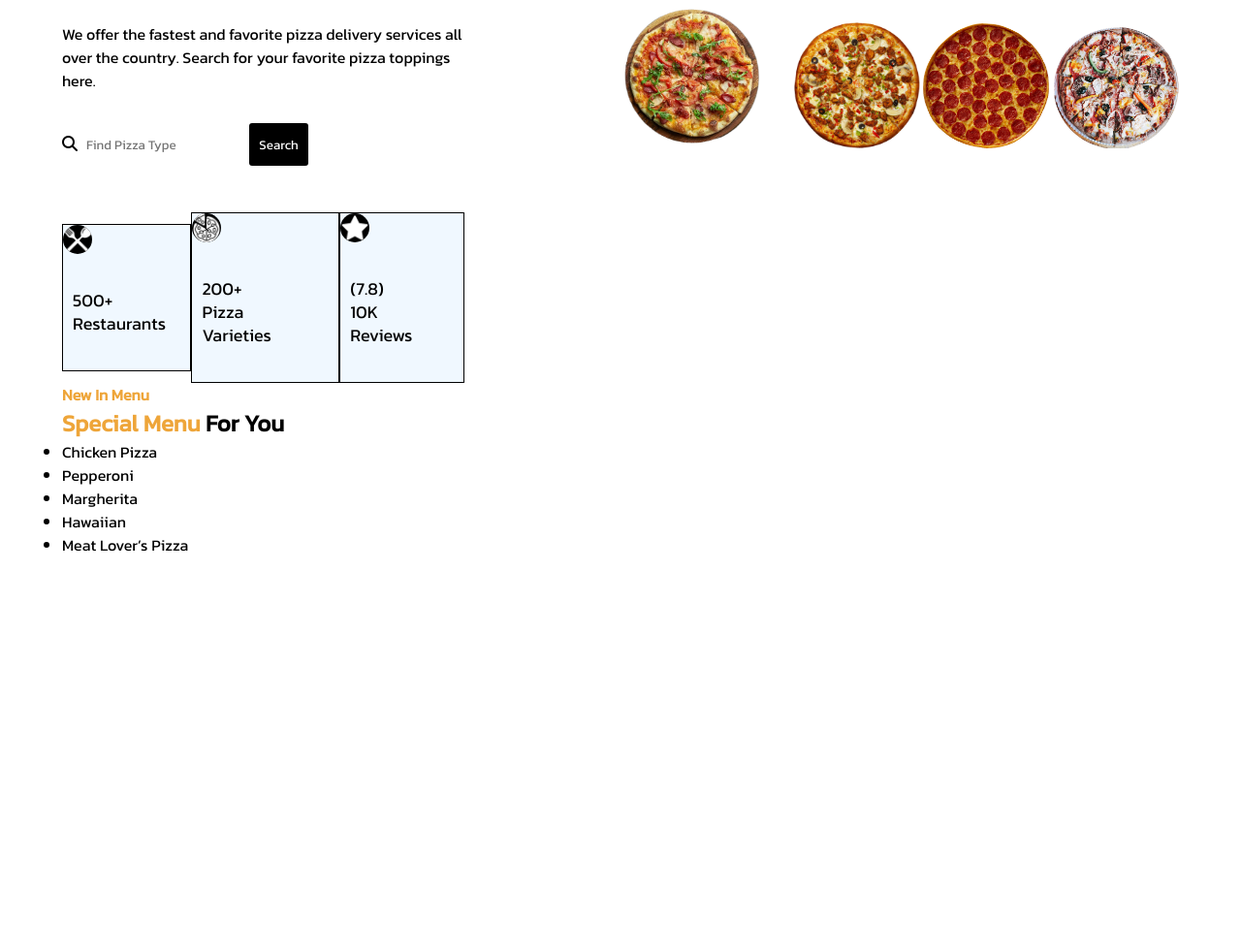
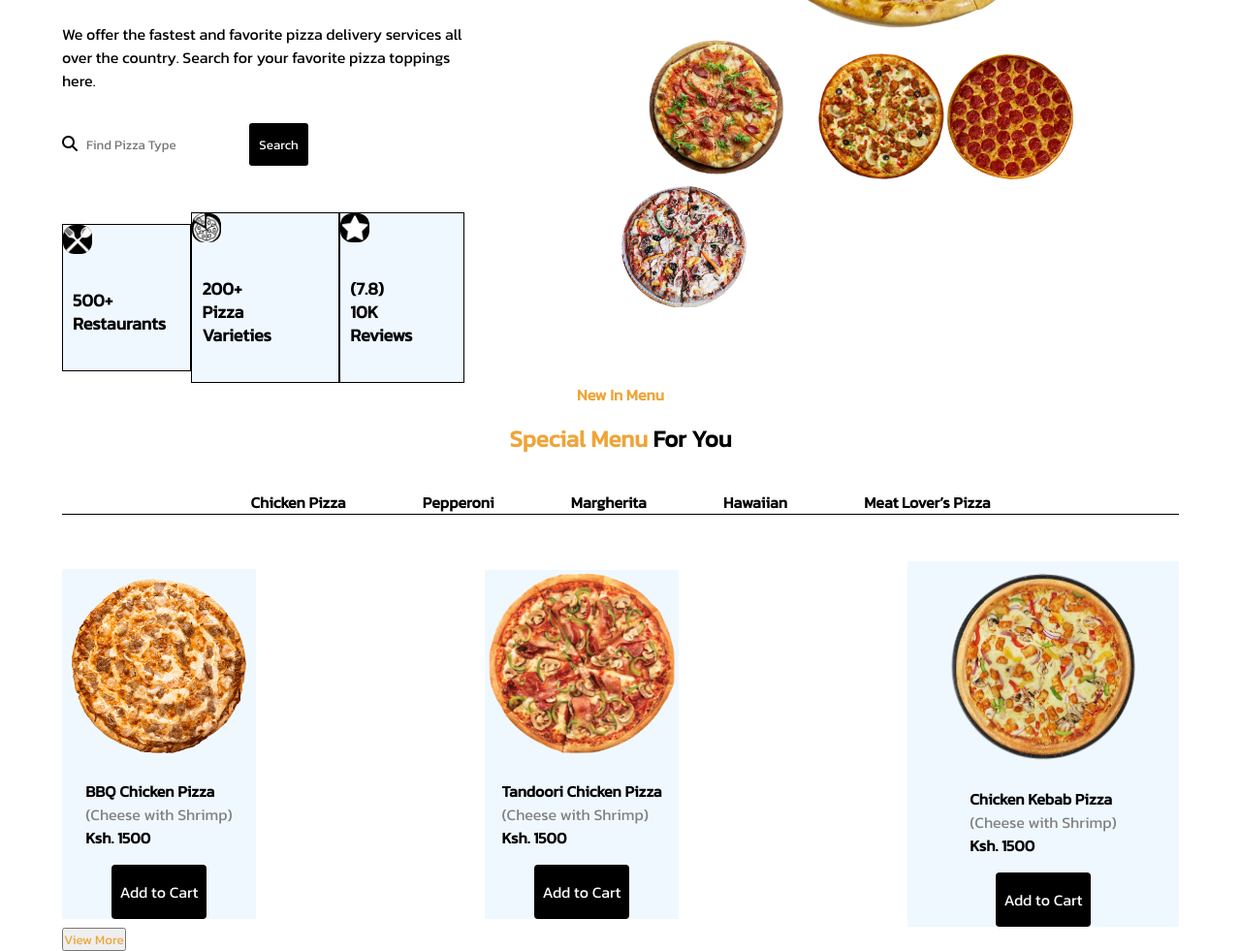
Before and after one commit to hellenjames/Pizzaara-deliveries, a plain HTML site: page index.html in a window 1280 px wide. Shown: the part 487-1468 px from the top of the page at 97% size. Before the commit the page ends 1061 px from the top, so only its background shows below. Drawn offline with Linux system fonts and the light colour scheme.

Commit message:
added some changes on the main part of the project

```diff
--- a/css/sections/header/hero.css
+++ b/css/sections/header/hero.css
@@ -23,6 +23,9 @@
   outline: none;
   margin-left: 0.4em;
 }
+.hero__search{
+    width: 100%;
+}
 .hero__search button {
   background-color: black;
   color: white;
@@ -30,17 +33,18 @@
   padding: 0.9em 0.8em;
   border-radius: 3px;
 }
+.hero__numbers {
+    border: 0.3px solid black;
+    background-color: aliceblue;
+  }
+
 .hero__numbers img {
-  border-radius: 50%;
+  border-radius: 40%;
 }
 
 .hero__content__left img {
   display: flex;
   background-color: black;
-}
-.hero__numbers {
-  border: 0.3px solid black;
-  background-color: aliceblue;
 }
 .hero__numbers__container {
   display: flex;
@@ -50,7 +54,17 @@
 }
 .hero__numbers__container p {
   font-size: 18px;
-  width: 15%;
+  width: 5%;
   justify-items: center;
   padding-left: 10px;
+ font-weight: bolder;
 }
+
+
+.hero__content__right{
+    width: 50%;
+    display: flex;
+    flex-direction: column;
+    align-items: center;
+    margin-top: 2em;
+}
--- a/css/sections/header/nav.css
+++ b/css/sections/header/nav.css
@@ -26,6 +26,7 @@
 .nav__menu li:hover {
   background: #eea539;
   color: aliceblue;
+  cursor:pointer;
 }
 .humberger {
   display: none;
--- a/css/sections/menu.css
+++ b/css/sections/menu.css
@@ -0,0 +1,72 @@
+.text__orange__menu {
+  display: flex;
+  align-items: center;
+  flex-direction: column;
+  justify-content: center;
+  gap: 1em;
+}
+
+.text__orange button {
+  align-items: center;}
+
+
+.text__orange__menu h2 {
+  margin-bottom: 1.5em;
+}
+.menu__li ul li:hover {
+  border-bottom: 3px solid #eea539;
+  padding: 1em;
+  color: #eea539;
+  cursor: pointer;
+}
+
+.menu__li {
+  /* padding: 1em; */
+  border-bottom: 1px solid black;
+}
+.menu__li ul {
+  display: flex;
+  align-items: center;
+  justify-content: space-evenly;
+  width: 80%;
+  margin-bottom: 6em;
+  font-weight: bolder;
+  margin: 0 auto;
+}
+.menu__li ul {
+  list-style: none;
+}
+.menu__images {
+  display: inline-block;
+  align-items: center;
+  justify-content: center;
+  flex-direction: row;
+}
+.menu__images {
+  background-color: aliceblue;
+}
+.menu__images img {
+  border-radius: 60%;
+}
+.menu__amount__container {
+  display: flex;
+  justify-content: space-between;
+  align-items: center;
+  margin-top: 3em;
+
+}
+.menu__amount__container button{
+    background-color: black;
+    color: white;
+    padding: 1em .5em;
+    font-size: 1rem;
+    border-radius: 4px;
+    border: none;
+
+}
+.menu__images{
+     display: flex;
+    flex-direction: column;
+    gap: 1em;
+
+}
--- a/css/style.css
+++ b/css/style.css
@@ -17,3 +17,6 @@
 .text__orange{
   color:#eea539;
 }
+.text__bolder{
+  font-weight: bolder;
+}
--- a/index.html
+++ b/index.html
@@ -104,8 +104,15 @@
     <section class="menu">
       <div class="container">
         <div class="menu__container">
+          <div class="text__orange__menu">
+            <duv>
               <h4><span class="text__orange">New In Menu</span></h4>
-          <h2><span class="text__orange">Special Menu </span>For You</h2>
+            </duv>
+            <duv>
+              <h2><span class="text__orange" >Special Menu </span>For You</h2>
+            </duv>
+          </div>
+          <div>
             <div class="menu__li">
               <ul>
                 <li>Chicken Pizza</li>
@@ -115,6 +122,31 @@
                 <li>Meat Lover’s Pizza</li>
               </ul>
             </div>
+            <div class="menu__amount__container">
+              <div class="menu__images">
+                <img src="images/barbecue-chicken-pizza.png" width="200" />
+                <p><span class="text__bolder">BBQ Chicken Pizza </span><br/> <span style="color: gray; font-weight: 100px;"> (Cheese with Shrimp)</span><br/>  <span class="text__bolder">Ksh. 1500</span></p>
+                <button>Add to Cart</button>
+              </div>
+              <div class="menu__images">
+                <img src="images/tandoori-chicken.png" width="200" />
+                <p><span class="text__bolder">Tandoori Chicken Pizza <br/></span> <span style="color: gray; font-weight: 100px;">(Cheese with Shrimp)</span>
+                  <span class="text__bolder"> <br/>Ksh. 1500</span>
+                </p>
+                <button>Add to Cart</button>
+              </div>
+              <div class="menu__images">
+                <img src="images/chicken-kebab.png" width="280" />
+                <p><span class="text__bolder">Chicken Kebab Pizza <br/></span> <span style="color: gray; font-weight: 100px;">(Cheese with Shrimp)</span><span class="text__bolder"><br/> Ksh. 1500</span></p>
+                <button>Add to Cart</button>
+
+              </div>
+            </div>
+
+            <div class="button__viewMore">
+              <button class="text__orange">View More</button>
+            </div>
+          </div>
         </div>
       </div>
     </section>
```
Lines whose indentation alone changed are shown as unchanged.
